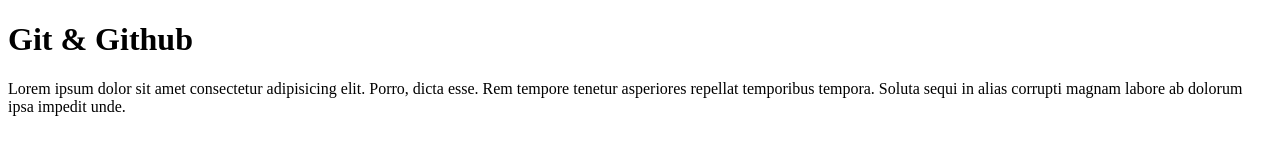
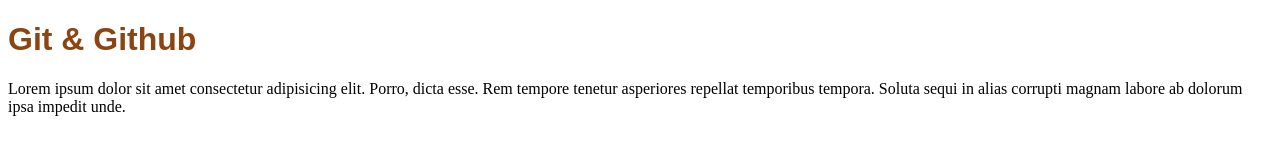
Before and after one commit to aguchumilla/Clase-12, a plain HTML site: page index.html in a window 1280 px wide. Drawn offline with Linux system fonts and the light colour scheme.

Commit message:
1st commit
Primer commit DE LA RAMA CSS
creacion del style css y modificacion del index

```diff
--- a/index.html
+++ b/index.html
@@ -3,11 +3,11 @@
 <head>
     <meta charset="UTF-8">
     <meta name="viewport" content="width=device-width, initial-scale=1.0">
+    <link rel="stylesheet" href="style.css">
     <title>Práctica con Git-Github</title>
 </head>
 <body>
     <h1>Git & Github</h1>
     <p>Lorem ipsum dolor sit amet consectetur adipisicing elit. Porro, dicta esse. Rem tempore tenetur asperiores repellat temporibus tempora. Soluta sequi in alias corrupti magnam labore ab dolorum ipsa impedit unde.</p>
-
 </body>
 </html>
--- /dev/null
+++ b/style.css
@@ -0,0 +1,4 @@
+h1{
+    font-family: Arial, Helvetica, sans-serif;
+    color: saddlebrown;
+}
```
